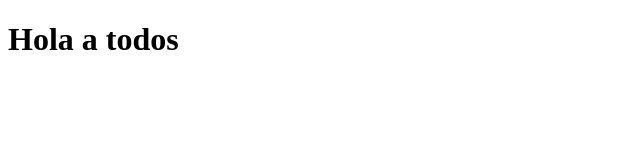
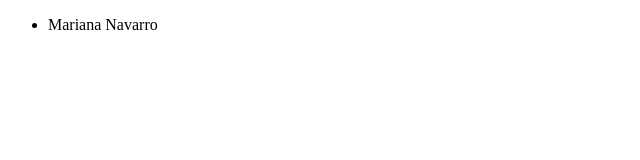
Before and after one commit to maronare10/github-colaborativo, a plain HTML site: page index.html in a window 1280 px wide. Shown: the whole page, without its empty margins (0-640 px from the left). Drawn offline with Linux system fonts and the light colour scheme.

Commit message:
agregan un <ul>

```diff
--- a/index.html
+++ b/index.html
@@ -6,6 +6,8 @@
   <title>Document</title>
 </head>
 <body>
-  <h1>Hola a todos</h1>
+  <ul>
+    <li>Mariana Navarro</li>
+  </ul>
 </body>
 </html>
```
